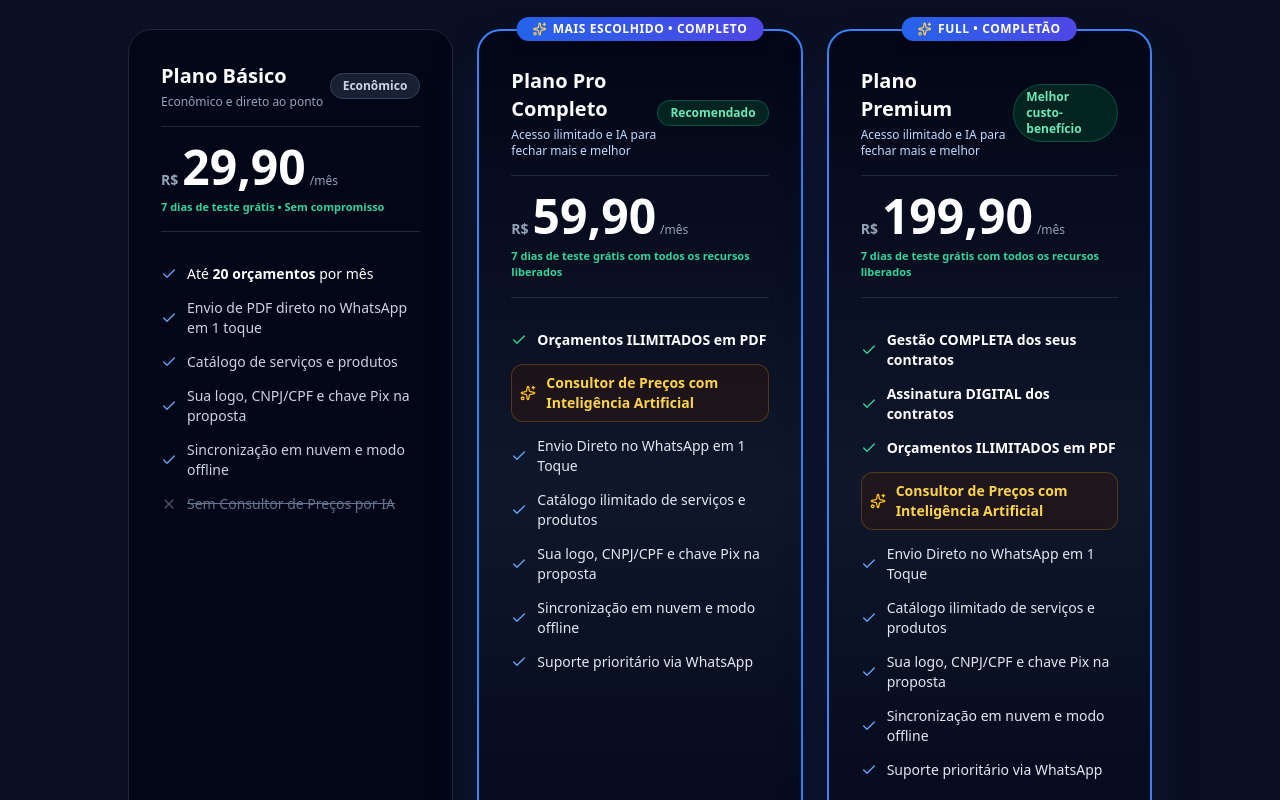
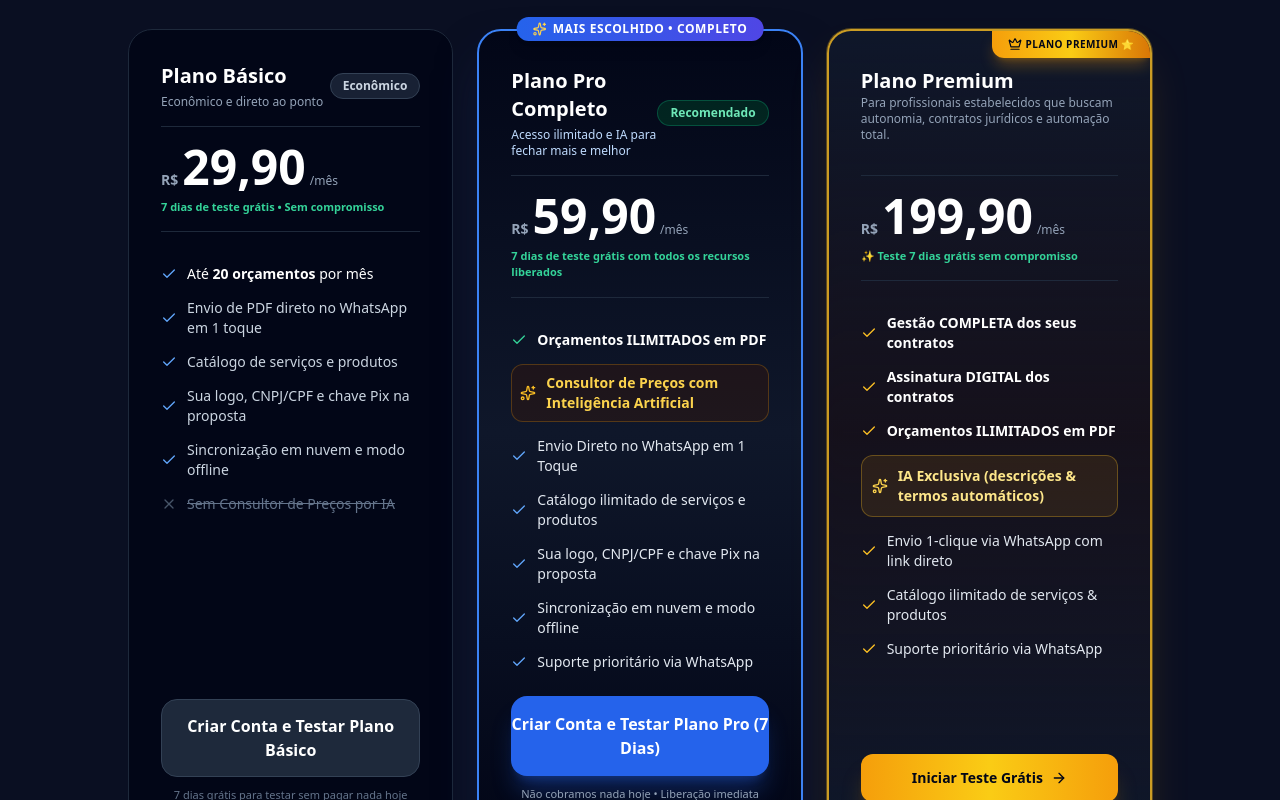
Before and after one commit to danielbrito1987/Or-amentoPro, a React (Vite) app: page / in a window 1280 px wide. Shown: the part 4220-5020 px from the top of the page. Built offline with nearby package versions, Linux system fonts and the light colour scheme.

Commit message:
feat(landing): update premium plan visual identity
Refactor the premium plan card with a new amber theme, custom badge using the Crown icon, and enhanced border styling for better visual hierarchy.

```diff
--- a/pages/LandingPage.tsx
+++ b/pages/LandingPage.tsx
@@ -22,7 +22,8 @@ import {
   HelpCircle,
   Share2,
   Lock,
-  X
+  X,
+Crown
 } from 'lucide-react';
 import { formatCurrency } from '../utils/formatters';
 import {
@@ -745,10 +746,10 @@ export const LandingPage: React.FC<LandingPageProps> = ({
             </div>
 
             {/* Card Plano Premium - R$ 199,90 */}
-            <div className="bg-gradient-to-b from-slate-950 via-slate-900 to-slate-950 border-2 border-blue-500 rounded-3xl p-6 sm:p-8 flex flex-col justify-between shadow-2xl shadow-blue-950/60 relative transition-all">
-              <div className="absolute -top-3.5 left-1/2 -translate-x-1/2 bg-gradient-to-r from-blue-600 to-indigo-600 text-white font-black text-xs uppercase tracking-wider px-4 py-1 rounded-full shadow-lg flex items-center gap-1.5 whitespace-nowrap">
-                <Sparkles className="w-3.5 h-3.5 text-amber-300" />
-                <span>Full • Completão</span>
+            <div className="relative rounded-3xl p-8 bg-gradient-to-b from-slate-900 via-amber-950/20 to-slate-900 border-2 border-amber-400/80 shadow-2xl shadow-amber-500/20 flex flex-col justify-between overflow-hidden ring-1 ring-amber-400/30">
+              <div className="absolute top-0 right-0 bg-gradient-to-r from-amber-500 via-yellow-400 to-amber-600 text-slate-950 text-[10px] font-black uppercase tracking-wider py-1.5 px-4 rounded-bl-xl shadow-lg shadow-amber-500/30 flex items-center gap-1">
+                <Crown className="w-3.5 h-3.5" />
+                Plano Premium ⭐
               </div>
 
               <div>
@@ -757,11 +758,10 @@ export const LandingPage: React.FC<LandingPageProps> = ({
                     <h3 className="text-xl font-black text-white flex items-center gap-1.5">
                       Plano Premium
                     </h3>
-                    <p className="text-xs text-blue-200 mt-1">Acesso ilimitado e IA para fechar mais e melhor</p>
+                    <p className="text-xs text-slate-400 min-h-[36px] mb-4">
+                      Para profissionais estabelecidos que buscam autonomia, contratos jurídicos e automação total.
+                    </p>
                   </div>
-                  <span className="text-xs font-bold text-emerald-300 bg-emerald-950/80 px-3 py-1 rounded-full border border-emerald-500/30">
-                    Melhor custo-benefício
-                  </span>
                 </div>
 
                 <div className="py-4 border-y border-slate-800 my-2">
@@ -771,62 +771,49 @@ export const LandingPage: React.FC<LandingPageProps> = ({
                     <span className="text-slate-400 text-xs font-medium">/mês</span>
                   </div>
                   <p className="text-[11px] text-emerald-400 font-semibold mt-2">
-                    7 dias de teste grátis com todos os recursos liberados
+                    ✨ Teste 7 dias grátis sem compromisso
                   </p>
                 </div>
 
                 <ul className="py-6 space-y-3.5 text-xs sm:text-sm text-slate-200">
                   <li className="flex items-center gap-2.5 font-bold text-white">
-                    <Check className="w-4 h-4 text-emerald-400 shrink-0" />
+                    <Check className="w-4 h-4 text-amber-400 shrink-0" />
                     <span>Gestão <strong>COMPLETA</strong> dos seus contratos</span>
                   </li>
                   <li className="flex items-center gap-2.5 font-bold text-white">
-                    <Check className="w-4 h-4 text-emerald-400 shrink-0" />
+                    <Check className="w-4 h-4 text-amber-400 shrink-0" />
                     <span>Assinatura <strong>DIGITAL</strong> dos contratos</span>
                   </li>
                   <li className="flex items-center gap-2.5 font-bold text-white">
-                    <Check className="w-4 h-4 text-emerald-400 shrink-0" />
+                    <Check className="w-4 h-4 text-amber-400 shrink-0" />
                     <span>Orçamentos <strong>ILIMITADOS</strong> em PDF</span>
                   </li>
-                  <li className="flex items-center gap-2.5 font-bold text-amber-300 bg-amber-950/30 p-2 rounded-xl border border-amber-500/25">
-                    <Sparkles className="w-4 h-4 text-amber-400 shrink-0" />
-                    <span>Consultor de Preços com Inteligência Artificial</span>
+                  <li className="flex items-center gap-2.5 font-bold text-amber-200 bg-amber-500/10 p-2.5 rounded-xl border border-amber-400/30">
+                    <Sparkles className="w-4 h-4 text-amber-300 shrink-0" />
+                    <span><strong>IA Exclusiva</strong> (descrições & termos automáticos)</span>
                   </li>
                   <li className="flex items-center gap-2.5">
-                    <Check className="w-4 h-4 text-blue-400 shrink-0" />
-                    <span>Envio Direto no WhatsApp em 1 Toque</span>
+                    <Check className="w-4 h-4 text-amber-400 shrink-0" />
+                    <span>Envio 1-clique via WhatsApp com link direto</span>
                   </li>
                   <li className="flex items-center gap-2.5">
-                    <Check className="w-4 h-4 text-blue-400 shrink-0" />
-                    <span>Catálogo ilimitado de serviços e produtos</span>
+                    <Check className="w-4 h-4 text-amber-400 shrink-0" />
+                    <span>Catálogo ilimitado de serviços & produtos</span>
                   </li>
                   <li className="flex items-center gap-2.5">
-                    <Check className="w-4 h-4 text-blue-400 shrink-0" />
-                    <span>Sua logo, CNPJ/CPF e chave Pix na proposta</span>
-                  </li>
-                  <li className="flex items-center gap-2.5">
-                    <Check className="w-4 h-4 text-blue-400 shrink-0" />
-                    <span>Sincronização em nuvem e modo offline</span>
-                  </li>
-                  <li className="flex items-center gap-2.5">
-                    <Check className="w-4 h-4 text-blue-400 shrink-0" />
+                    <Check className="w-4 h-4 text-amber-400 shrink-0" />
                     <span>Suporte prioritário via WhatsApp</span>
                   </li>
                 </ul>
               </div>
 
-              <div>
-                <button
-                  id="btn-pricing-pro-register"
-                  onClick={onGoToRegister}
-                  className="w-full py-4 text-base font-extrabold rounded-2xl bg-blue-600 hover:bg-blue-500 text-white shadow-xl shadow-blue-600/30 transition-all active:scale-[0.98] cursor-pointer"
-                >
-                  Criar Conta e Testar Plano Premium (7 Dias)
-                </button>
-                <p className="text-[11px] text-slate-400 text-center mt-2.5">
-                  Não cobramos nada hoje • Liberação imediata
-                </p>
-              </div>
+              <button
+                onClick={onGoToRegister}
+                className="w-full py-3.5 px-4 rounded-xl bg-gradient-to-r from-amber-500 via-yellow-400 to-amber-500 hover:from-yellow-400 hover:to-amber-500 text-slate-950 font-black text-sm shadow-xl shadow-amber-500/25 transition-all transform hover:scale-[1.02] flex items-center justify-center gap-2"
+              >
+                <span>Iniciar Teste Grátis</span>
+                <ArrowRight className="w-4 h-4" />
+              </button>
             </div>
           </div>
         </div>
```
